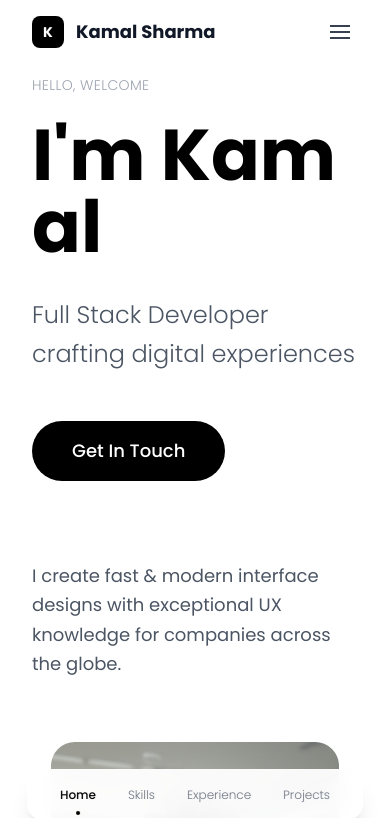
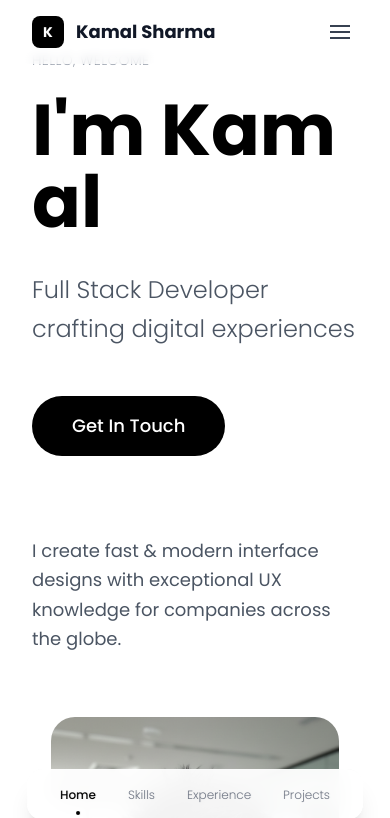
Before and after one commit to hereitskamal/portfolio, a Next.js app: page / in a window 390 px wide. Shown: the top 818 px of the page. Built offline with nearby package versions, Linux system fonts and the light colour scheme.

Commit message:
ui issue in header x

```diff
--- a/src/components/Heropage.jsx
+++ b/src/components/Heropage.jsx
@@ -5,7 +5,7 @@ import AboutSkills from "../components/Skills";
 
 const Homepage = () => {
   return (
-    <div className="min-h-[calc(100vh-75px)] font-sans bg-white text-gray-900 flex items-center">
+    <div className="min-h-[calc(100vh-50px)] md:min-h-[calc(100vh-75px)] font-sans bg-white text-gray-900 flex items-center">
       {/* Main Content - Centered Layout */}
       <div className="w-full max-w-6xl mx-auto px-8">
         <div className="grid grid-cols-1 md:grid-cols-3 gap-16 items-center">
--- a/src/pages/index.js
+++ b/src/pages/index.js
@@ -221,7 +221,7 @@ const Index = () => {
 
       {/* Main Content */}
       <main>
-        <section id="home" className="pt-[75px]">
+        <section id="home" className="pt-[50px] md:pt-[75px]">
           <Homepage />
         </section>
 
```
